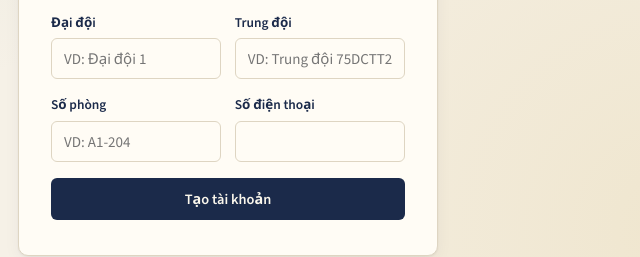
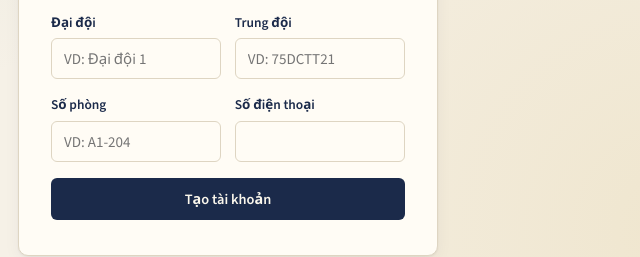
Before and after one commit to hoangnam996/mili-hub, a website: page public/index.html in a window 1280 px wide. Both pictures are taken after a click on the button "Đăng ký". Shown: the part 492-749 px from the top of the page, 412-1052 px from the left. Drawn offline with nearby package versions, Linux system fonts and the light colour scheme; a web font is replaced by a local one.

Commit message:
Rut ngan placeholder trung doi thanh VD: 75DCTT21 cho vua khung input

```diff
--- a/public/index.html
+++ b/public/index.html
@@ -83,7 +83,7 @@
         </div>
         <div class="field">
           <label for="reg-platoon">Trung đội</label>
-          <input type="text" id="reg-platoon" placeholder="VD: Trung đội 75DCTT21" required>
+          <input type="text" id="reg-platoon" placeholder="VD: 75DCTT21" required>
         </div>
       </div>
       <div class="field-row">
```
